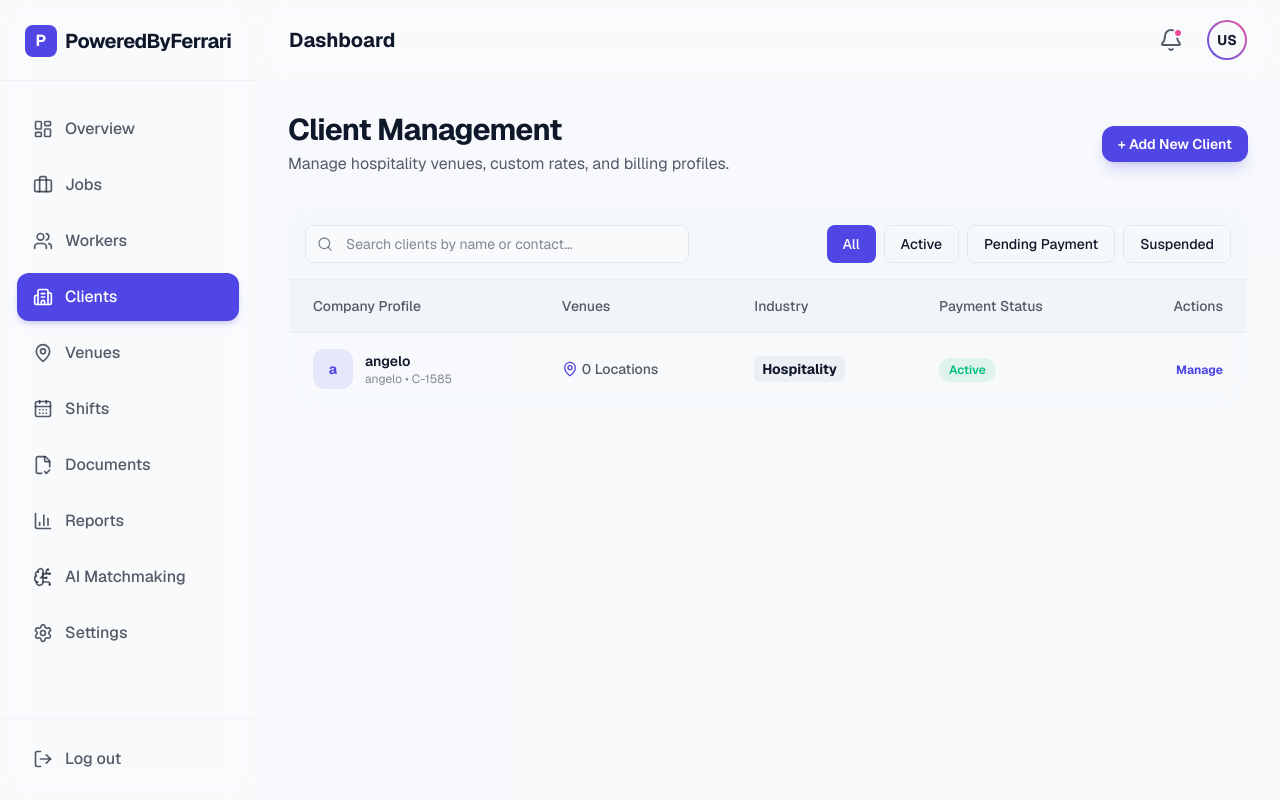
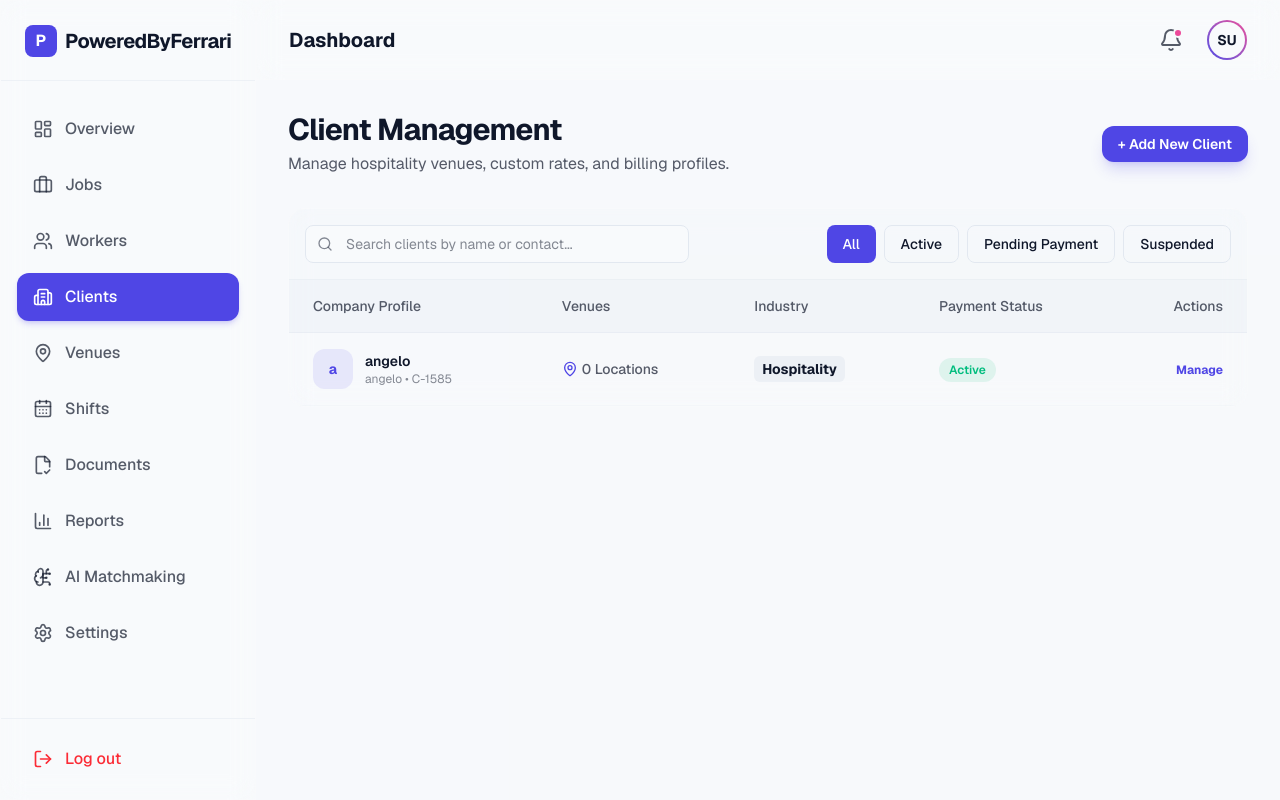
Before and after one commit to Sellaya/Staftracker, a Next.js app: page /dashboard/clients in a window 1280 px wide. Built offline with nearby package versions, Linux system fonts and the light colour scheme; sample sign-in values are in the browser's storage.

Commit message:
Implement Admin Login page and dashboard protection

```diff
--- a/src/app/dashboard/layout.tsx
+++ b/src/app/dashboard/layout.tsx
@@ -6,10 +6,29 @@ import {
   AlertTriangle, BarChart3, BrainCircuit, Briefcase
 } from "lucide-react";
 import Link from "next/link";
-import { usePathname } from "next/navigation";
+import { usePathname, useRouter } from "next/navigation";
+import { useState, useEffect } from "react";
 
 export default function DashboardLayout({ children }: { children: React.ReactNode }) {
   const pathname = usePathname();
+  const router = useRouter();
+  const [user, setUser] = useState<any>(null);
+
+  useEffect(() => {
+    const storedUser = localStorage.getItem("user");
+    if (!storedUser) {
+      router.push("/login/admin");
+    } else {
+      setUser(JSON.parse(storedUser));
+    }
+  }, [router]);
+
+  const handleLogout = () => {
+    localStorage.removeItem("user");
+    router.push("/login/admin");
+  };
+
+  if (!user) return null; // Prevent flicker before redirect
 
   const navigation = [
     { name: "Overview", href: "/dashboard", icon: LayoutDashboard },
@@ -58,7 +77,10 @@ export default function DashboardLayout({ children }: { children: React.ReactNod
         </div>
 
         <div className="p-4 border-t border-secondary/50">
-          <button className="flex items-center gap-3 px-4 py-3 w-full rounded-xl text-foreground/70 hover:bg-secondary/50 hover:text-foreground transition-all font-medium">
+          <button
+            onClick={handleLogout}
+            className="flex items-center gap-3 px-4 py-3 w-full rounded-xl text-red-500 hover:bg-red-500/10 transition-all font-medium"
+          >
             <LogOut className="w-5 h-5" />
             Log out
           </button>
@@ -78,7 +100,9 @@ export default function DashboardLayout({ children }: { children: React.ReactNod
             </button>
             <div className="w-10 h-10 rounded-full bg-gradient-to-tr from-primary to-accent p-0.5">
               <div className="w-full h-full rounded-full bg-background flex items-center justify-center border-2 border-background">
-                <span className="font-bold text-sm">US</span>
+                <span className="font-bold text-sm">
+                  {user.name?.split(' ').map((n: string) => n[0]).join('').toUpperCase().slice(0, 2) || 'AD'}
+                </span>
               </div>
             </div>
           </div>
--- a/src/app/page.tsx
+++ b/src/app/page.tsx
@@ -25,7 +25,7 @@ export default function LandingPage() {
           <Link href="/login/worker" className="px-6 py-2.5 rounded-full border border-primary/50 text-primary text-sm font-bold hover:bg-primary/10 transition-colors">
             Worker Login
           </Link>
-          <Link href="/dashboard" className="px-6 py-2.5 rounded-full border border-secondary text-sm font-bold hover:bg-secondary/50 transition-colors">
+          <Link href="/login/admin" className="px-6 py-2.5 rounded-full border border-secondary text-sm font-bold hover:bg-secondary/50 transition-colors">
             Admin Login
           </Link>
         </div>
--- a/users.json
+++ b/users.json
@@ -7,6 +7,14 @@
       "password": "password",
       "role": "super_admin",
       "createdAt": "2024-01-01T00:00:00.000Z"
+    },
+    {
+      "name": "shan",
+      "email": "shan@gmail.com",
+      "password": "12345",
+      "role": "manager",
+      "id": "U-95111",
+      "createdAt": "2026-04-30T04:51:37.184Z"
     }
   ]
 }
```
